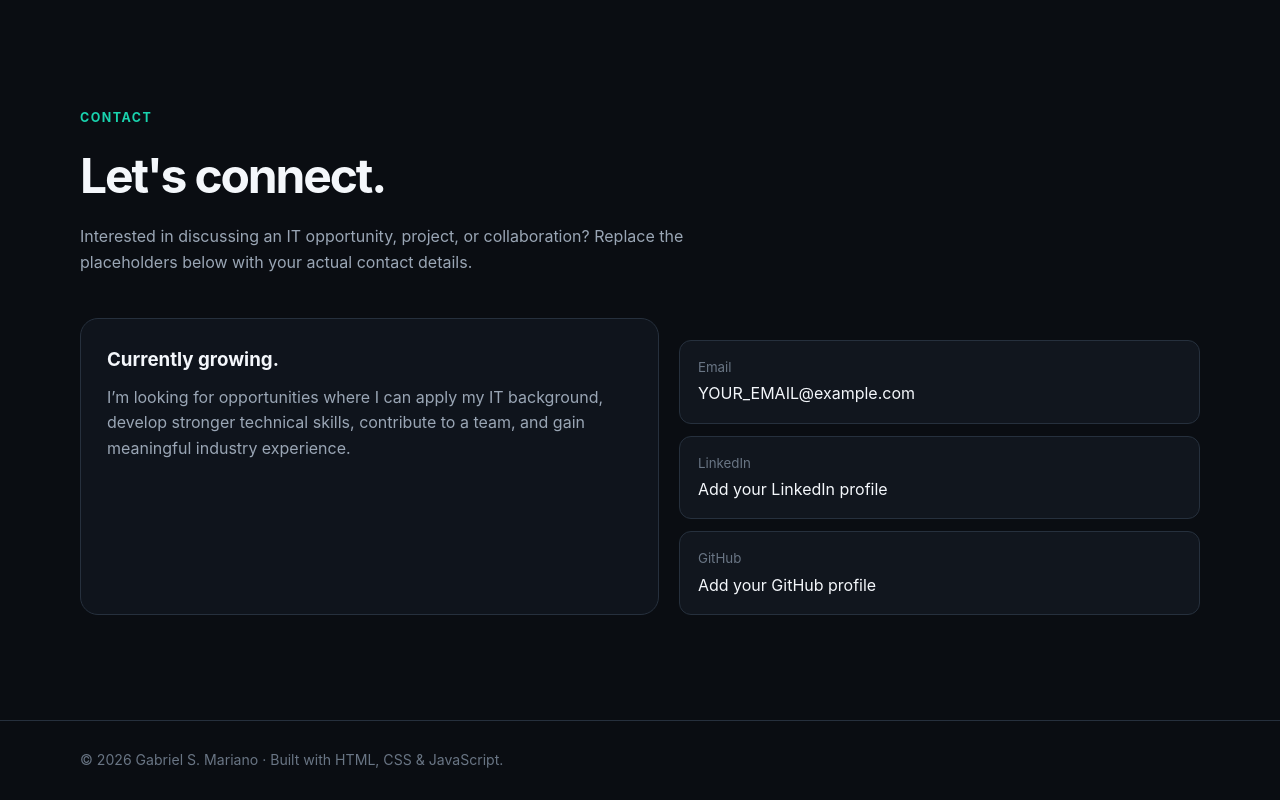
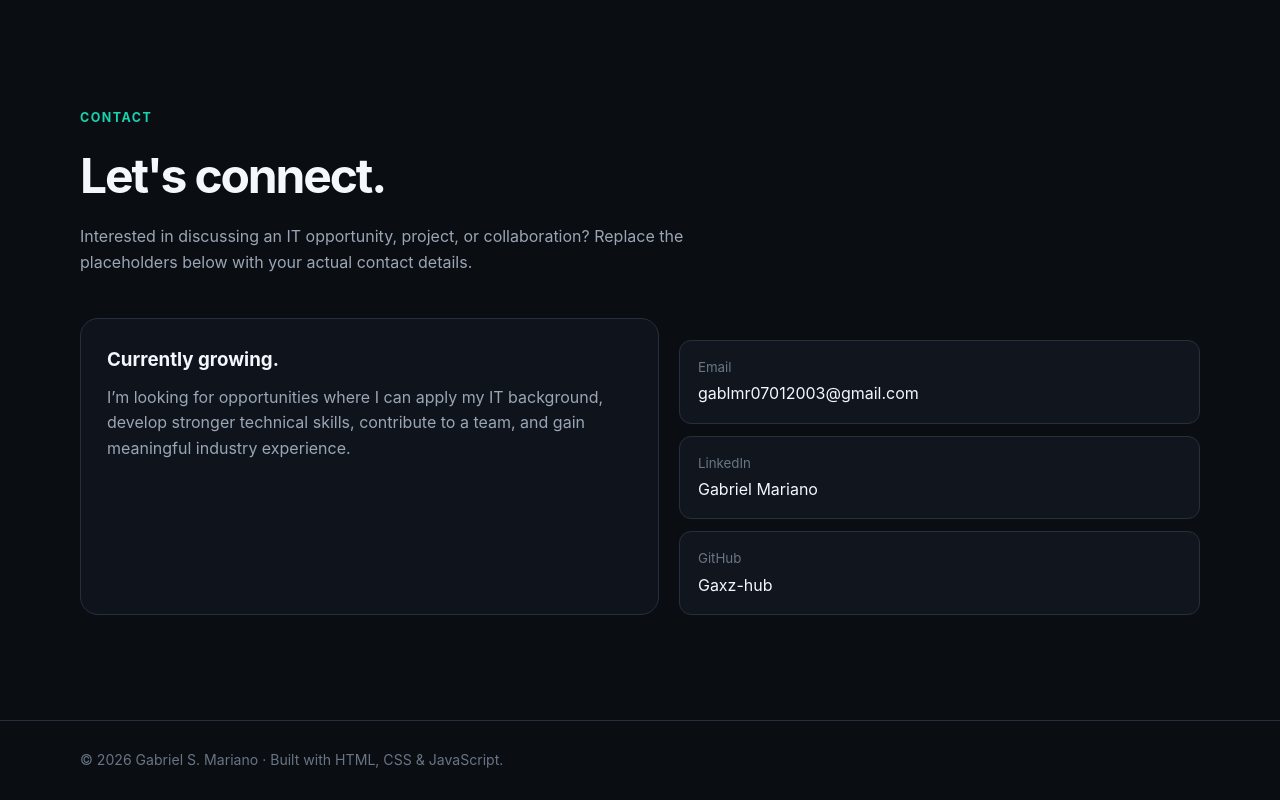
Before and after one commit to Gaxz-hub/profileinfo, a plain HTML site: page index.html in a window 1280 px wide. Shown: the part 3859-4659 px from the top of the page. Drawn offline with Linux system fonts and the light colour scheme.

Commit message:
added links, icon logos

```diff
--- a/index.html
+++ b/index.html
@@ -4,6 +4,7 @@
   <meta charset="UTF-8">
   <meta name="viewport" content="width=device-width, initial-scale=1.0">
   <title>Gabriel S. Mariano | IT Portfolio</title>
+  <link rel="icon" type="image/x-icon" href="logo.ico">
   <meta name="description" content="Portfolio of Gabriel S. Mariano, Information Technology graduate and aspiring IT professional.">
   <style>
     :root{
@@ -307,9 +308,9 @@
             </p>
           </div>
           <div class="contact-list">
-            <a class="contact-item" href="mailto:YOUR_EMAIL@example.com"><small>Email</small>YOUR_EMAIL@example.com</a>
-            <a class="contact-item" href="#" onclick="return false;"><small>LinkedIn</small>Add your LinkedIn profile</a>
-            <a class="contact-item" href="#" onclick="return false;"><small>GitHub</small>Add your GitHub profile</a>
+            <a class="contact-item" href="mailto:gablmr07012003@gmail.com"><small>Email</small>gablmr07012003@gmail.com</a>
+            <a class="contact-item" href="https://www.linkedin.com/in/gabriel-mariano-774708391/?isSelfProfile=true" onclick="return false;"><small>LinkedIn</small>Gabriel Mariano</a>
+            <a class="contact-item" href="https://github.com/Gaxz-hub" onclick="return false;"><small>GitHub</small>Gaxz-hub</a>
           </div>
         </div>
       </div>
```
Also changed, not shown: logo.ico (added).
